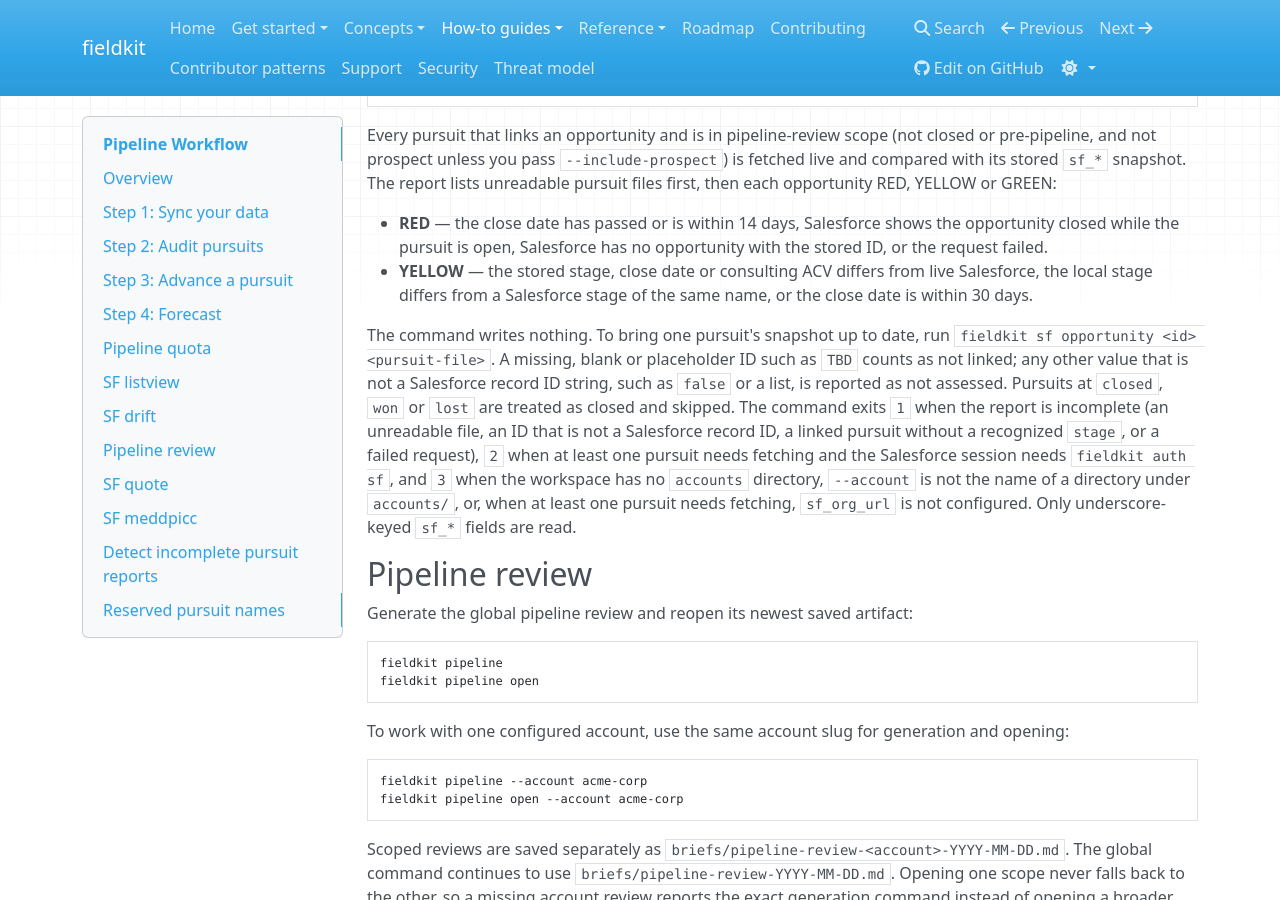
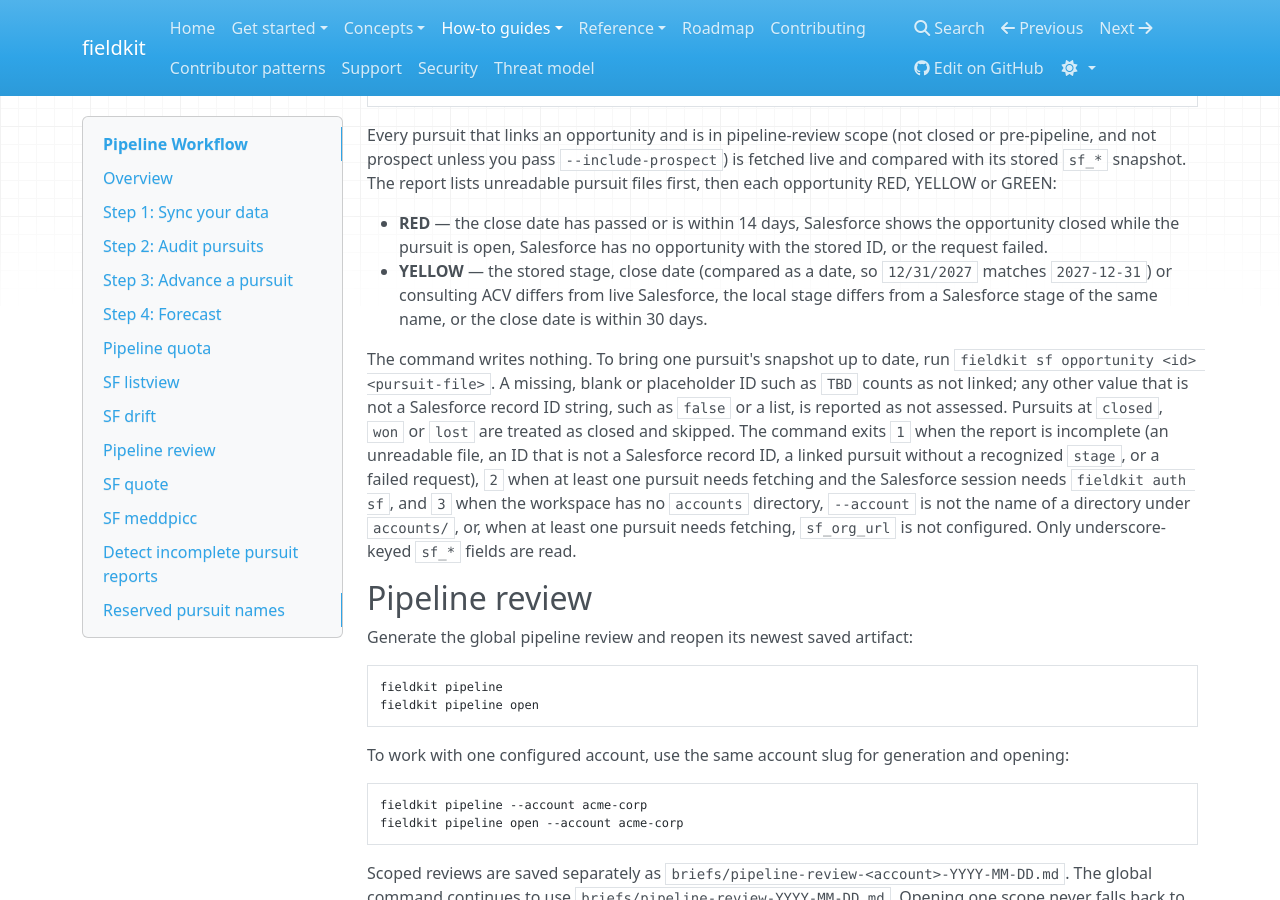
Before and after one commit to mpeter/fieldkit-cli, an MkDocs documentation site: the page built from docs/guides/pipeline-workflow.md, in a window 1280 px wide and 900 px high, scrolled down 5360 px. Built offline with MkDocs 1.6.1, drawn with Linux system fonts in a browser that asks for light colours; nearby versions of some CDN libraries.

Commit message:
docs: note date-based close-date comparison and refresh the documentation contract

```diff
--- a/docs/guides/pipeline-workflow.md
+++ b/docs/guides/pipeline-workflow.md
@@ -296,7 +296,8 @@ each opportunity RED, YELLOW or GREEN:
 - **RED** — the close date has passed or is within 14 days, Salesforce shows the
   opportunity closed while the pursuit is open, Salesforce has no opportunity with
   the stored ID, or the request failed.
-- **YELLOW** — the stored stage, close date or consulting ACV differs from live
+- **YELLOW** — the stored stage, close date (compared as a date, so `12/31/2027`
+  matches `2027-12-31`) or consulting ACV differs from live
   Salesforce, the local stage differs from a Salesforce stage of the same name, or
   the close date is within 30 days.
 
```
Also changed, not shown: docs/dependency-map.md (+1 -1 lines), docs/documentation-contract.json.
